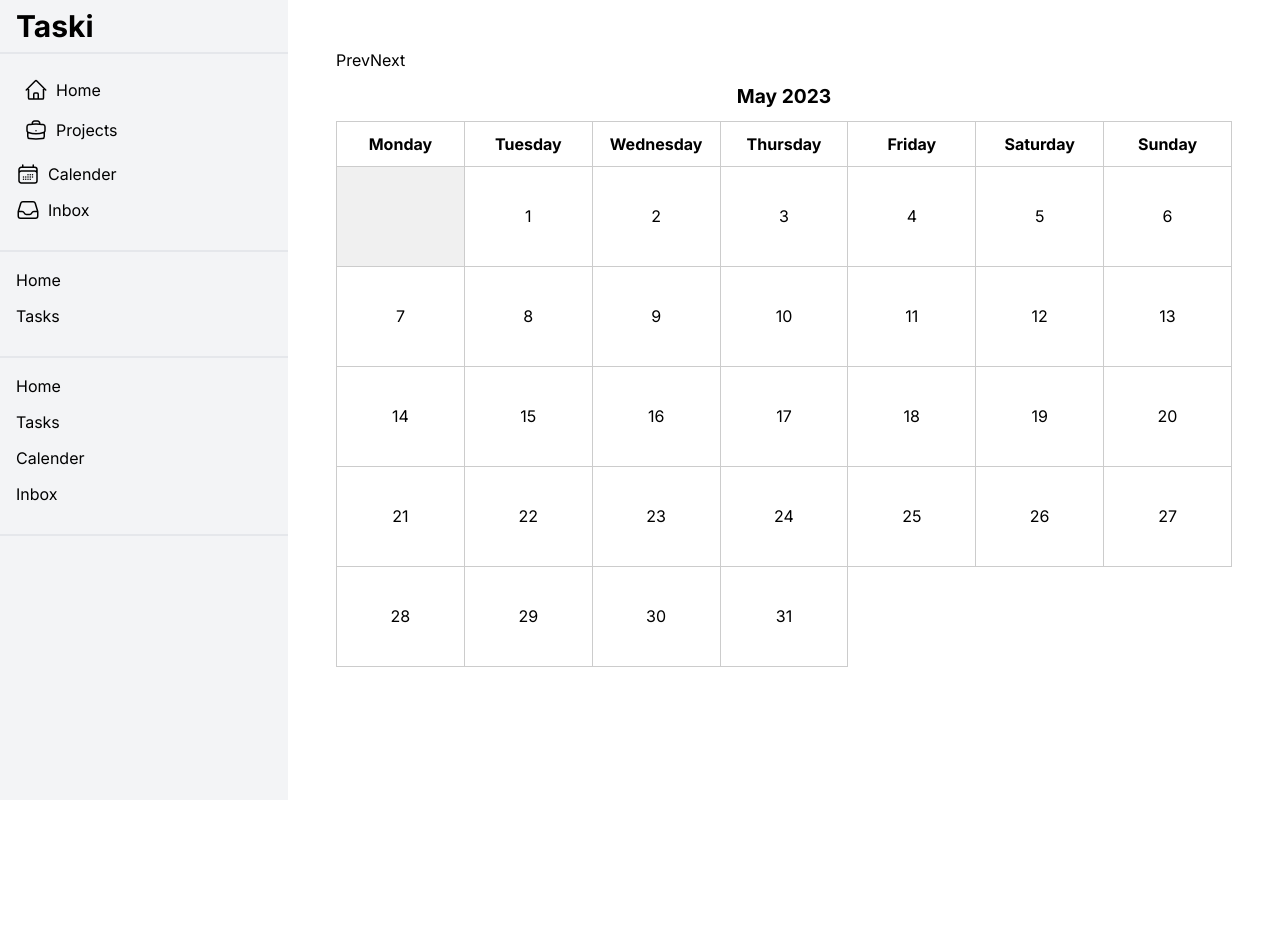
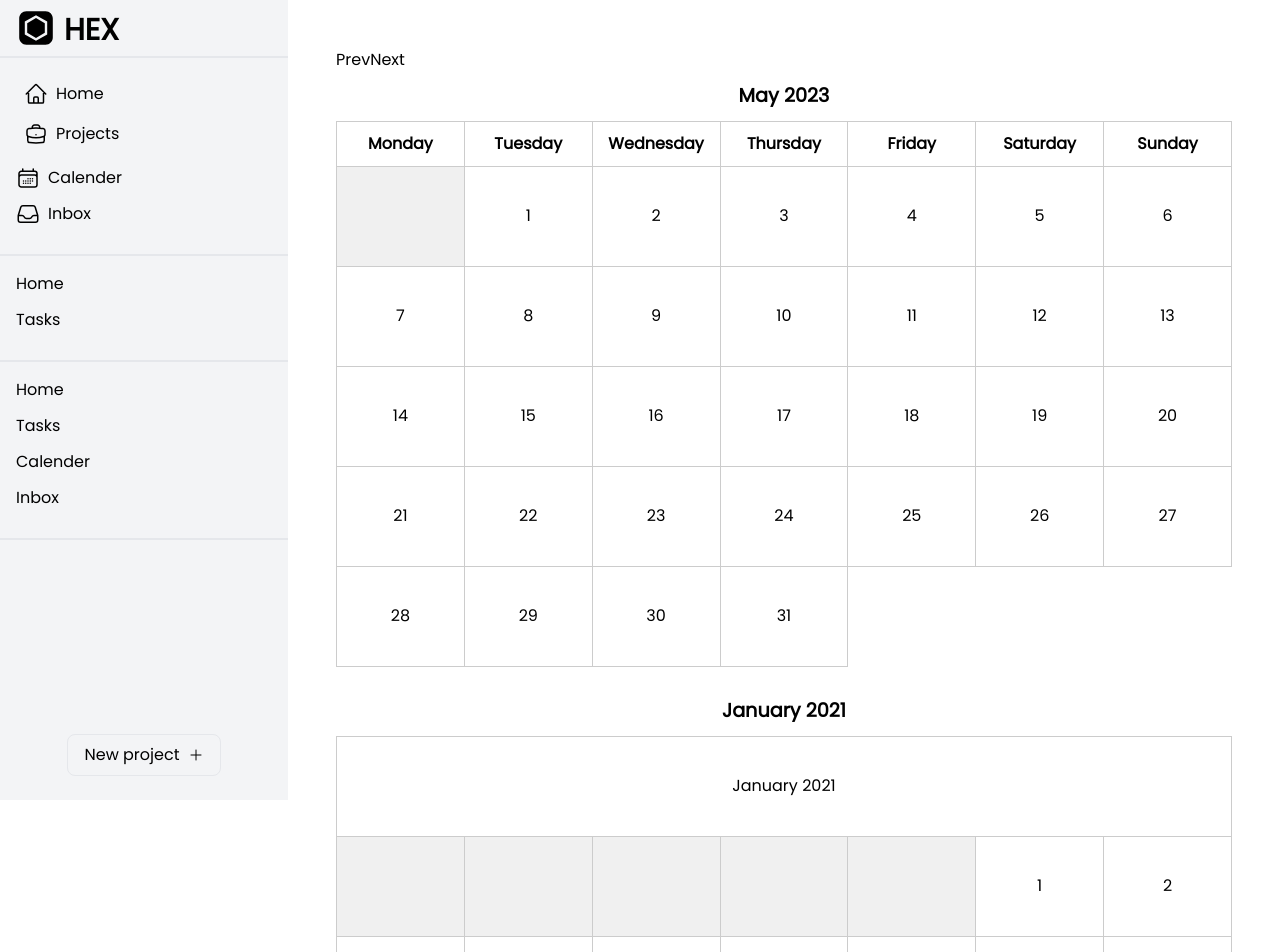
Before and after one commit to erichvorster/tasks-man, a Next.js app: page /Calendar in a window 1280 px wide. Shown: the top 952 px of the page. Before the commit the page ends 800 px from the top, so only its background shows below. Built offline with nearby package versions, Linux system fonts and the light colour scheme.

Commit message:
worked on styling and row format calendar

```diff
--- a/app/Calendar/page.tsx
+++ b/app/Calendar/page.tsx
@@ -1,10 +1,12 @@
 import React from "react";
 import Calendar from "@/components/Calendar";
+import CalendarRow from "@/components/CalendarRow";
 
 const page = () => {
   return (
     <div>
       <Calendar year={2021} />
+      <CalendarRow year={2021} />
     </div>
   );
 };
--- a/app/Home/page.tsx
+++ b/app/Home/page.tsx
@@ -1,5 +1,6 @@
 import React from "react";
 import TaskTable from "@/components/TaskTable";
+import Calendar from "@/components/Calendar";
 
 const page = () => {
   return (
--- a/app/layout.tsx
+++ b/app/layout.tsx
@@ -1,38 +1,55 @@
 "use client";
-
 import "./globals.css";
 import { Inter } from "next/font/google";
 import MainNav from "../components/MainNav";
 import Dashboard from "@/components/Dashboard";
 import ProjectContext from "@/context/ProjectContext";
 import { useState, useEffect } from "react";
+import { Poppins } from "next/font/google";
 
-const inter = Inter({ subsets: ["latin"] });
+const poppins = Poppins({ subsets: ["latin"], weight:'400' });
 
 export default function RootLayout({
   children,
 }: {
   children: React.ReactNode;
 }) {
-  const [projects, setProjects] = useState([]);
+  const [projects, setProjects] = useState(() => {
+    return JSON.parse(localStorage.getItem("projects")) || []
+  })
+
   const [activeProject, setActiveProject] = useState({});
 
-  useEffect(() => {
-    // Save projects to local storage whenever it changes
-    localStorage.setItem("projects", JSON.stringify(projects));
-  }, [projects]);
 
   useEffect(() => {
-    // Load projects from local storage on initial render
-    const storedProjects = localStorage.getItem("projects");
-    if (storedProjects) {
-      setProjects(JSON.parse(storedProjects));
-    }
-  }, []);
+    if (projects.length > 0) {localStorage.setItem("projects", JSON.stringify(projects))}
+  }, [projects])
+
+  // useEffect(() => {
+  //   // Retrieve projects from local storage on component mount
+  //   const storedProjects = JSON.parse(localStorage.getItem("projects"));
+  //   if (storedProjects) {
+  //     setProjects(storedProjects);
+  //   }
+  // }, []);
+  // useEffect(() => {
+  //   // Save projects to local storage when it changes
+  //   localStorage.setItem("projects", JSON.stringify(projects));
+  // }, [projects]);
+
+  // useEffect(() => {
+  //   // Retrieve projects from local storage on component mount
+  //   const storedProjects = JSON.parse(localStorage.getItem("projects"));
+  //   if (storedProjects) {
+  //     setProjects(storedProjects);
+  //   }
+  // }, []);
+
+  console.log("projects", projects);
 
   return (
     <html lang="en">
-      <body className={inter.className}>
+      <body className={poppins.className}>
         <ProjectContext.Provider
           value={{ projects, setProjects, activeProject, setActiveProject }}
         >
--- /dev/null
+++ b/components/Button.tsx
@@ -0,0 +1,10 @@
+import React from 'react'
+import { PlusIcon } from '@heroicons/react/24/outline'
+
+const Button = ({btnText}) => {
+  return (
+    <button className="flex items-center py-2 px-4 border rounded-lg mt-4 mx-auto hover:bg-slate-400/25 transition-all ease-in-out hover:shadow-xl">{btnText}<PlusIcon className="h-4 w-4 ml-2"/></button>
+  )
+}
+
+export default Button
--- a/components/Calendar.tsx
+++ b/components/Calendar.tsx
@@ -1,10 +1,26 @@
 "use client";
 
-import React, { useState } from "react";
+import React, { useState, useContext } from "react";
+import ProjectContext from "@/context/ProjectContext";
 
 function Calendar() {
   const [currentMonth, setCurrentMonth] = useState(new Date());
-  const dates = ["8/21/2023", "8/24/2023", "8/29/2023"];
+  const {projects} = useContext(ProjectContext);
+  const dates = extractDeadlines(projects);
+
+
+  function extractDeadlines(objects) {
+    var dates = [];
+
+    for (var i = 0; i < objects.length; i++) {
+      var obj = objects[i];
+      if (obj.hasOwnProperty("deadline")) {
+        dates.push(obj.deadline);
+      }
+    }
+
+    return dates;
+  }
 
   const getMonthDays = (year, month) => {
     return new Date(year, month + 1, 0).getDate();
--- /dev/null
+++ b/components/CalendarRow.tsx
@@ -0,0 +1,147 @@
+"use client"
+
+import React, { useState, useContext } from "react";
+import ProjectContext from "@/context/ProjectContext";
+
+function CalendarRow({ year }) {
+  const [currentMonth, setCurrentMonth] = useState(new Date(year, 0));
+  const { projects } = useContext(ProjectContext);
+  const dates = extractDeadlines(projects);
+
+  function extractDeadlines(objects) {
+    var dates = [];
+
+    for (var i = 0; i < objects.length; i++) {
+      var obj = objects[i];
+      if (obj.hasOwnProperty("deadline")) {
+        dates.push(obj.deadline);
+      }
+    }
+
+    return dates;
+  }
+
+  const getMonthDays = (year, month) => {
+    return new Date(year, month + 1, 0).getDate();
+  };
+
+  const getMonthFirstDay = (year, month) => {
+    return new Date(year, month, 1).getDay();
+  };
+
+  const renderCalendar = () => {
+    const year = currentMonth.getFullYear();
+
+    const monthRows = [];
+
+    let month = currentMonth.getMonth();
+    let monthDays = getMonthDays(year, month);
+    let monthFirstDay = getMonthFirstDay(year, month);
+
+    while (month <= 11) {
+      const monthName = getMonthName(month);
+      const monthRowsForMonth = [];
+
+      monthRowsForMonth.push(
+        <tr key={`month-${month}`}>
+          <td className="month-name" colSpan="7">{monthName} {year}</td>
+        </tr>
+      );
+
+      let week = [];
+
+      for (let i = 0; i < monthFirstDay; i++) {
+        week.push(<td key={`empty-${i}`} className="empty-cell"></td>);
+      }
+
+      for (let day = 1; day <= monthDays; day++) {
+        const currentDate = new Date(year, month, day);
+        const dateString = `${
+          currentDate.getMonth() + 1
+        }/${currentDate.getDate()}/${currentDate.getFullYear()}`;
+
+        let tdClassName = "";
+        if (dates.includes(dateString)) {
+          tdClassName = "highlight";
+        }
+
+        week.push(
+          <td key={`day-${day}`} className={tdClassName}>
+            {day}
+          </td>
+        );
+
+        if (week.length === 7) {
+          monthRowsForMonth.push(<tr key={`week-${day / 7}`}>{week}</tr>);
+          week = [];
+        }
+      }
+
+      if (week.length > 0) {
+        monthRowsForMonth.push(<tr key={`week-${monthDays / 7 + 1}`}>{week}</tr>);
+      }
+
+      monthRows.push(monthRowsForMonth);
+
+      month++;
+      monthDays = getMonthDays(year, month);
+      monthFirstDay = getMonthFirstDay(year, month);
+    }
+
+    return monthRows;
+  };
+
+
+
+  const getMonthName = (month) => {
+    const monthNames = [
+      "January",
+      "February",
+      "March",
+      "April",
+      "May",
+      "June",
+      "July",
+      "August",
+      "September",
+      "October",
+      "November",
+      "December",
+    ];
+    return monthNames[month];
+  };
+
+  const handleScroll = (e) => {
+    const scrollTop = e.target.scrollTop;
+    const scrollHeight = e.target.scrollHeight;
+    const clientHeight = e.target.clientHeight;
+    const maxScrollTop = scrollHeight - clientHeight;
+
+    if (scrollTop === maxScrollTop) {
+      const nextMonth = new Date(
+        currentMonth.getFullYear(),
+        currentMonth.getMonth() + 1
+      );
+      setCurrentMonth(nextMonth);
+    }
+  };
+
+  return (
+    <div
+      className="calendar-container"
+      style={{ height: "800px", overflowY: "auto" }}
+      onScroll={handleScroll}
+    >
+      {renderCalendar().map((monthRow, index) => (
+        <table key={`table-${index}`} className="calendar-table">
+          <caption>
+            {getMonthName(currentMonth.getMonth())} {currentMonth.getFullYear()}
+          </caption>
+          <tbody>{monthRow}</tbody>
+        </table>
+      ))}
+    </div>
+  );
+}
+
+export default CalendarRow;
--- /dev/null
+++ b/components/Helpers.ts
@@ -0,0 +1,43 @@
+
+function formatDate(dateString) {
+    if(dateString === "")return;
+    const dateParts = dateString.split('/');
+    const day = parseInt(dateParts[1]);
+    const month = new Date(dateString).toLocaleString('en-US', { month: 'long' });
+    const year = parseInt(dateParts[2]);
+
+    let daySuffix;
+    if (day === 1 || day === 21 || day === 31) {
+      daySuffix = 'st';
+    } else if (day === 2 || day === 22) {
+      daySuffix = 'nd';
+    } else if (day === 3 || day === 23) {
+      daySuffix = 'rd';
+    } else {
+      daySuffix = 'th';
+    }
+
+    return `${day}${daySuffix} ${month} ${year}`;
+  }
+
+  function getPriorityClass(priority) {
+
+
+    console.log("priority", priority);
+
+    if (priority === 'high') {
+      return 'bg-red-300/25';
+    } else if (priority === 'medium') {
+      return 'bg-orange-300/25';
+    } else if (priority === 'low') {
+      return 'bg-green-300/25';
+    }
+
+    // Return a default class if the priority is not recognized
+    return 'bg-purple-300/25';
+  }
+
+
+
+
+  export {formatDate, getPriorityClass}
--- a/components/MainNav.tsx
+++ b/components/MainNav.tsx
@@ -12,6 +12,9 @@ import { Modal } from "@/components/Modal";
 import { Overlay } from "@/components/Overlay";
 import { useContext, useState } from "react";
 import ProjectContext from "@/context/ProjectContext";
+import Image from "next/image";
+import logo from "../public/logo.svg";
+import Button from "@/components/Button";
 
 const MainNav = ({ projects, setProjects }) => {
   const { activeProject, setActiveProject } = useContext(ProjectContext);
@@ -27,10 +30,11 @@ const MainNav = ({ projects, setProjects }) => {
   };
 
   return (
-    <div className="bg-gray-100 w-72  absolute top-0 bottom-0 left-0">
+    <div className="bg-gray-100 w-72  absolute top-0 bottom-0 left-0 flex flex-col justify-between">
       <div className=" flex flex-col justify-between h-44">
-        <div className="border-b-2 pl-4 py-2">
-          <h1 className="text-3xl font-bold">Taski</h1>
+        <div className="border-b-2 pl-4 py-2 flex">
+          <Image src={logo} height={40} width={40} alt="logo"/>
+          <h1 className="text-3xl font-extrabold pl-2 mt-1">HEX</h1>
         </div>
         <ul className="flex flex-col py-4 pl-4 border-b-2 ">
           <Link
@@ -67,7 +71,7 @@ const MainNav = ({ projects, setProjects }) => {
                       onClick={() => setActiveProject(project)}
                     >
                       <Link
-                        href={`/Projects/${project.id}`}
+                        href={`/Project/${project.id}`}
                         className="flex items-center hover:bg-slate-400/25 p-2 rounded-md w-11/12"
                       >
                         <ArrowLongRightIcon className="w-5 h-5 mr-2 " />
@@ -101,6 +105,9 @@ const MainNav = ({ projects, setProjects }) => {
           <li className="cursor-pointer mb-3">Inbox</li>
         </ul>
       </div>
+      <div className="mb-6" onClick={showModal}>
+        <Button btnText="New project"/>
+      </div>
       {show && (
         <Overlay>
           <Modal hideOverlay={hideModal} setProjects={setProjects} />
--- a/components/NoProjects.tsx
+++ b/components/NoProjects.tsx
@@ -2,6 +2,7 @@
 
 import { PlusIcon } from "@heroicons/react/24/outline";
 import React from "react";
+import Button from "./Button";
 
 type NoProjectProps = {
   hasProjects: boolean;
@@ -13,7 +14,7 @@ const NoProjects = ({hasProjects, showModal}: NoProjectProps) => {
     <div className="h-screen flex justify-center items-center">
       <div className="mx-auto">
         <p>You currently have no open projects</p>
-        <button onClick={showModal} className="flex items-center py-2 px-4 border rounded-lg mt-4 mx-auto">Create Project<PlusIcon className="h-4 w-4 ml-2"/></button>
+        <Button btnText={"New Project"}/>
       </div>
     </div>
   );
--- a/components/ProjectForm.tsx
+++ b/components/ProjectForm.tsx
@@ -5,6 +5,10 @@ type ProjectFormProps = {
   setProjects?: React.Dispatch<React.SetStateAction<never[]>>;
   setActiveProject?: React.Dispatch<React.SetStateAction<{}>>;
   hideOverlay: () => void;
+};
+
+const generateRandomId = () => {
+  return Math.floor(Math.random() * 1000000); // Adjust the range as per your needs
 };
 
 const ProjectForm = ({
@@ -17,7 +21,7 @@ const ProjectForm = ({
     tags: "",
     priority: "",
     todos: [],
-    id:""
+    id: generateRandomId().toString(), // Generate a random ID for the project
   });
   const {activeProject, setActiveProject } = useContext(ProjectContext);
 
--- a/components/TaskTable.tsx
+++ b/components/TaskTable.tsx
@@ -2,11 +2,21 @@
 
 import React, { useContext } from "react";
 import ProjectContext from "@/context/ProjectContext";
+import { TrashIcon, CheckIcon } from "@heroicons/react/24/outline";
+import { formatDate, getPriorityClass } from "./Helpers";
 
 const TaskTable = () => {
-  const { projects } = useContext(ProjectContext);
+  const { projects, setProjects } = useContext(ProjectContext);
 
   console.log("projects", projects);
+
+
+
+
+  function deleteProject(id) {
+    console.log(id);
+    setProjects(prevProjects => prevProjects.filter(project => project.id !== id));
+  }
 
   return (
     <div>
@@ -23,10 +33,11 @@ const TaskTable = () => {
       <table className="w-full">
         <thead>
           <tr className="text-left border-t border-b ">
-            <th className="py-2">Name</th>
-            <th className="py-2">Status</th>
-            <th className="py-2">Tags</th>
-            <th className="py-2">Due Date</th>
+            <th className="py-2 text-gray-500/50 font-normal">Name</th>
+            <th className="py-2 text-gray-500/50 font-normal">Priority</th>
+            <th className="py-2 text-gray-500/50 font-normal">Tags</th>
+            <th className="py-2 text-gray-500/50 font-normal">Due Date</th>
+            <th className="py-2 text-right text-gray-500/50 font-normal">Actions</th>
           </tr>
         </thead>
         <tbody>
@@ -39,10 +50,11 @@ const TaskTable = () => {
           ) : (
             projects.map((project, i) => (
               <tr key={i}>
-                <td>{project.name}</td>
-                <td>{project.status}</td>
+                <td className="pt-3">{project.name}</td>
+                <td><span className={`${getPriorityClass(project.priority)} p-1 rounded-lg`}>{project.priority === "" ? "Not Prioritized" : project.priority}</span></td>
                 <td>{project.tags}</td>
-                <td>{project.dueDate}</td>
+                <td>{formatDate(project.deadline)}</td>
+                <td className="text-right"><div className="flex justify-end"><CheckIcon className="h-8 w-8 p-1 bg-green-300/25 border-2 border-green-400/25 hover:bg-green-600/25 rounded-lg cursor-pointer transition-colors ease-in-out"/><TrashIcon onClick={() => deleteProject(project.id)} className="ml-2 h-8 w-8 p-1 bg-red-300/25 border-2 border-red-400/25 hover:bg-red-600/25 rounded-lg cursor-pointer transition-colors ease-in-out"/></div></td>
               </tr>
             ))
           )}
```
Also changed, not shown: app/Project/[projectid]/page.tsx (+11 -8 lines), public/logo.svg (added).
